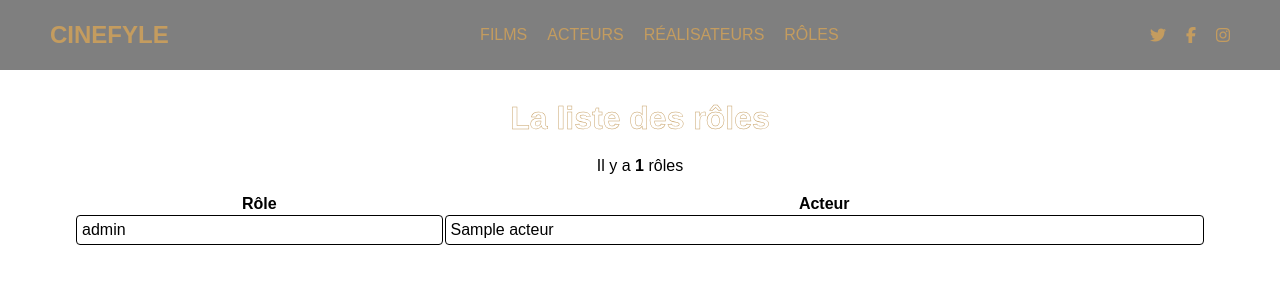
After one commit to alla-belhafsi/Cinema-MVC, a PHP site: template view/roles.php in a window 1280 px wide. The commit adds this page. Shown: the top 300 px of the page. Run offline with PHP 8.4, Linux system fonts and the light colour scheme; the template is opened without the code that fills it: most values are stand-ins (such as "Sample title", 1, 10 or a date in 2020); some web fonts are replaced.

Commit message:
In progress ...

```diff
--- a/index.php
+++ b/index.php
@@ -21,8 +21,10 @@ if(isset($_GET["action"])) {
 
         case "listFilms" : $ctrlFilm->listFilms(); break;
         case "listActeurs" : $ctrlActeur->listActeurs(); break;
+        case "roles" : $ctrlActeur->roles(); break;
         case "listFilmographieA" : $ctrlActeur->listFilmographieA($id); break;
         case "formActeur" : $ctrlActeur->formActeur($id); break;
+        case "UAActeur" : $ctrlActeur->UAActeur($id); break;
         case "listRealisateurs" : $ctrlCinema->listRealisateurs(); break;
         case "listFilmographieR" : $ctrlCinema->listFilmographieR($id); break;
         case "formRealisateur" : $ctrlCinema->formRealisateur($id); break;
--- a/public/css/style.css
+++ b/public/css/style.css
@@ -119,7 +119,9 @@
     align-items: center;
 }
 
+#iconMask {
 
+}
 .icon {
     width: 88px;
     height: 88px;
@@ -161,6 +163,11 @@
     color: #C49C5F;
 }
 
+#iconMask {
+    width: 100%;
+    font-size: 2rem;
+    margin-top: 10px;
+}
 #iconReal a ion-icon {
     margin-bottom: -4px;
 }
--- a/view/listActeurs.php
+++ b/view/listActeurs.php
@@ -33,6 +33,11 @@ $list = "
                     <td class='column' id='selectCase'><a class='columna' href='index.php?action=listFilmographieA&id=".$personne['id_acteur']."'>".$personne['acteur']."</a><br></td>
                     <td class='tableCenter'>".$personne['dateNaissance']."</td>
                     <td class='tableCenter'>".$personne["sexe"]."</td>
+                    <td class='tableCenterUD'>
+                        <a class='columna' href='index.php?action=formActeur&id=".$personne['id_acteur']."'>
+                            <ion-icon name='settings-outline'></ion-icon>
+                        </a>
+                    </td>
                 </tr>";
             }
 $list .= "</tbody>
--- /dev/null
+++ b/view/roles.php
@@ -0,0 +1,48 @@
+<?php ob_start(); ?>
+<!DOCTYPE html>
+<html lang="en">
+<head>
+    <meta charset="UTF-8">
+    <meta name="viewport" content="width=device-width, initial-scale=1.0">
+    <link rel="stylesheet" href="public/css/style.css">
+</head>
+<body>
+
+<?php
+
+$showIconMenu = false;
+
+$tabTitle = "Rôles";
+
+$title = "<div class='title'>La liste des rôles</div>";
+
+$counter = "<p class= 'counter'> Il y a <b>".$requeteRA->rowCount()."</b> rôles<br><br></p>";
+
+$list = "
+<table class='table'>
+        <thead>
+            <tr>
+                <th>Rôle</th>
+                <th>Acteur</th>
+            </tr>
+        </thead>
+        <tbody>";
+            foreach ($requeteRA->fetchAll() as $roles) {
+                $list .=
+                "<tr>
+                    <td class='column'>".$roles['role']."</td>
+                    <td class='column' id='selectCase'>
+                        <a class='columna' href='index.php?action=listFilmographieA&id=".$roles['id_acteur']."'>".$roles['acteur']."</a><br>
+                    </td>
+                </tr>";
+            }
+$list .= "</tbody>
+</table>";
+
+
+$query = ob_get_clean();
+require_once "template.php";
+
+?>
+</body>
+</html>
--- a/view/template.php
+++ b/view/template.php
@@ -7,7 +7,7 @@
 
     <!-- Bootstrap CSS -->
     <link rel="stylesheet" href="../public/css/style.css">
-    <link rel="stylesheet" href="https://cdnjs.cloudflare.com/ajax/libs/font-awesome/6.2.0/css/all.min.css">
+    <link rel="stylesheet" href="https://cdnjs.cloudflare.com/ajax/libs/font-awesome/6.5.0/css/all.min.css">
     <script type="module" src="https://unpkg.com/ionicons@7.1.0/dist/ionicons/ionicons.esm.js"></script>
     <script nomodule src="https://unpkg.com/ionicons@7.1.0/dist/ionicons/ionicons.js"></script>
 </head>
@@ -21,16 +21,16 @@
                 <span href='#'><ion-icon name='eye-outline'></ion-icon></span>
             </div>
             <ul class='menu-list'>
-                <li class='icon' style='--i:1;--clr:#1877f2'>
-                    <a class='iconContent' href='index.php'><ion-icon name='home-outline'></ion-icon>Home</a>
+                <li class='icon'  style='--i:1;--'>
+                    <a class='iconContent' href='index.php?action=roles'><ion-icon id='iconMask' class="fa-solid fa-masks-theater"></ion-icon>Rôles</a>
                 </li>
-                <li class='icon' style='--i:2;--clr:#1877f2'>
+                <li class='icon' style='--i:2;--'>
                     <a class='iconContent' href='index.php?action=listActeurs'><ion-icon name='star-outline' ></ion-icon>Acteurs</a>
                 </li>
-                <li class='icon' style='--i:3;--clr:#1877f2'>
+                <li class='icon' style='--i:3;--'>
                     <a class='iconContent' href='index.php?action=listFilms'><ion-icon name='film-outline'></ion-icon>Films</a>
                 </li>
-                <li class='icon' id='iconReal' style='--i:4;--clr:#1877f2'>
+                <li class='icon' id='iconReal' style='--i:4;--'>
                     <a class='iconContent' href='index.php?action=listRealisateurs'><ion-icon name='videocam-outline'></ion-icon>Réalisateurs</a>
                 </li>
             </ul>
@@ -47,7 +47,7 @@
                     <a href='index.php?action=listFilms'>FILMS</a>
                     <a href='index.php?action=listActeurs'>ACTEURS</a>
                     <a href='index.php?action=listRealisateurs'>RÉALISATEURS</a>
-                    <a href='#'>RÔLES</a>
+                    <a href='index.php?action=roles'>RÔLES</a>
                 </ul>
             </mid>
             <right class='rightNav'>
```
Also changed, not shown: controller/ActeurController.php (+23 -3 lines), view/ParamActeur.php (added, +27 -0 lines).
